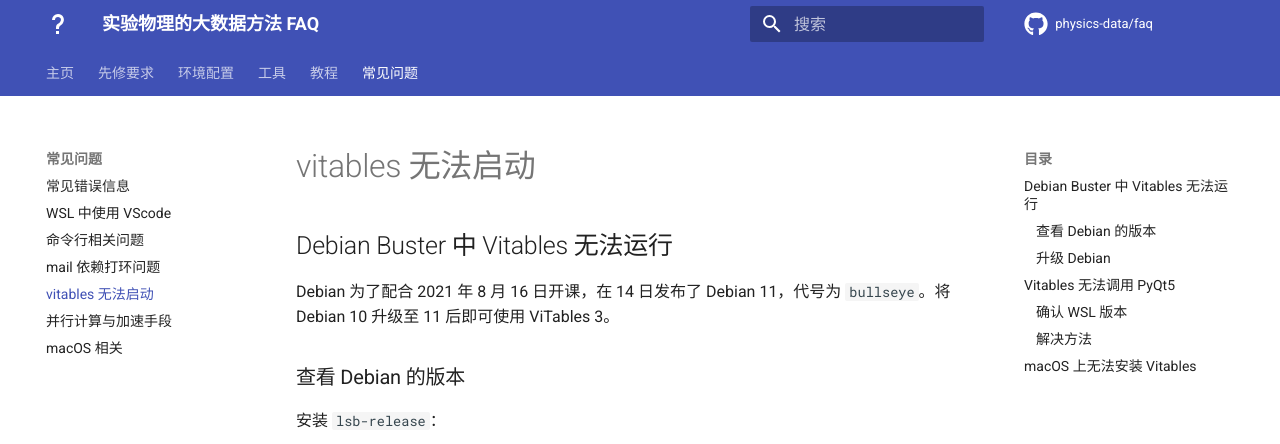
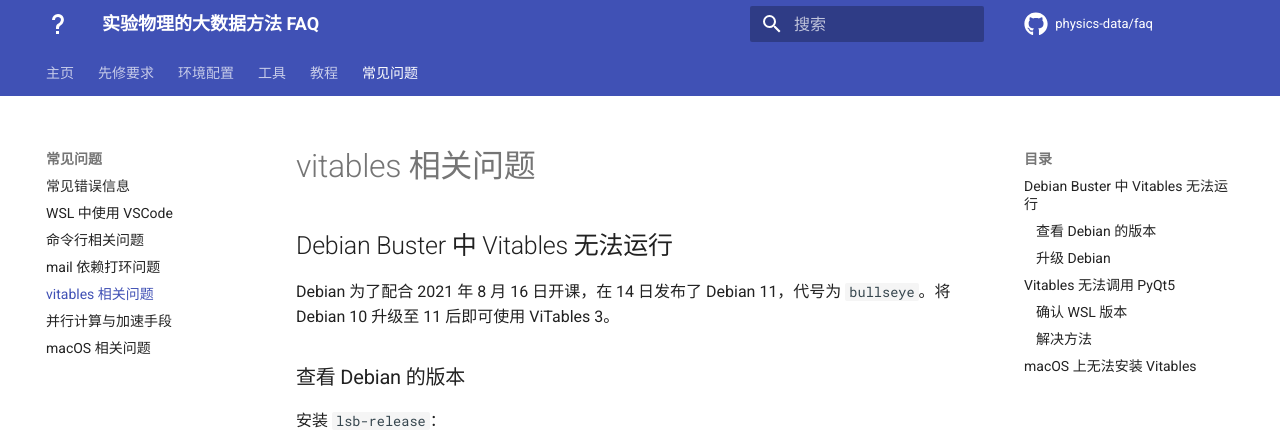
Before and after one commit to physics-data/faq, an MkDocs documentation site: the page built from docs/misc/vitables.md, in a window 1280 px wide and 900 px high. Shown: the top 444 px of the window. Built offline with MkDocs 1.6.1 and Material for MkDocs 9.7.7, drawn with Linux system fonts in a browser that asks for light colours; comment, search, counter and statistics services are not loaded.

Commit message:
Rename nav

```diff
--- a/mkdocs.yml
+++ b/mkdocs.yml
@@ -37,12 +37,12 @@ nav:
     - 常用的软件包的安装方式: tutorials/install.md
   - 常见问题:
     - 常见错误信息: misc/error.md
-    - WSL 中使用 VScode: misc/code.md
+    - WSL 中使用 VSCode: misc/code.md
     - 命令行相关问题: misc/command.md
     - mail 依赖打环问题: misc/mail.md
-    - vitables 无法启动: misc/vitables.md
+    - vitables 相关问题: misc/vitables.md
     - 并行计算与加速手段: misc/parallel-accel.md
-    - macOS 相关: misc/mac.md
+    - macOS 相关问题: misc/mac.md
 
 plugins:
   - search
```
